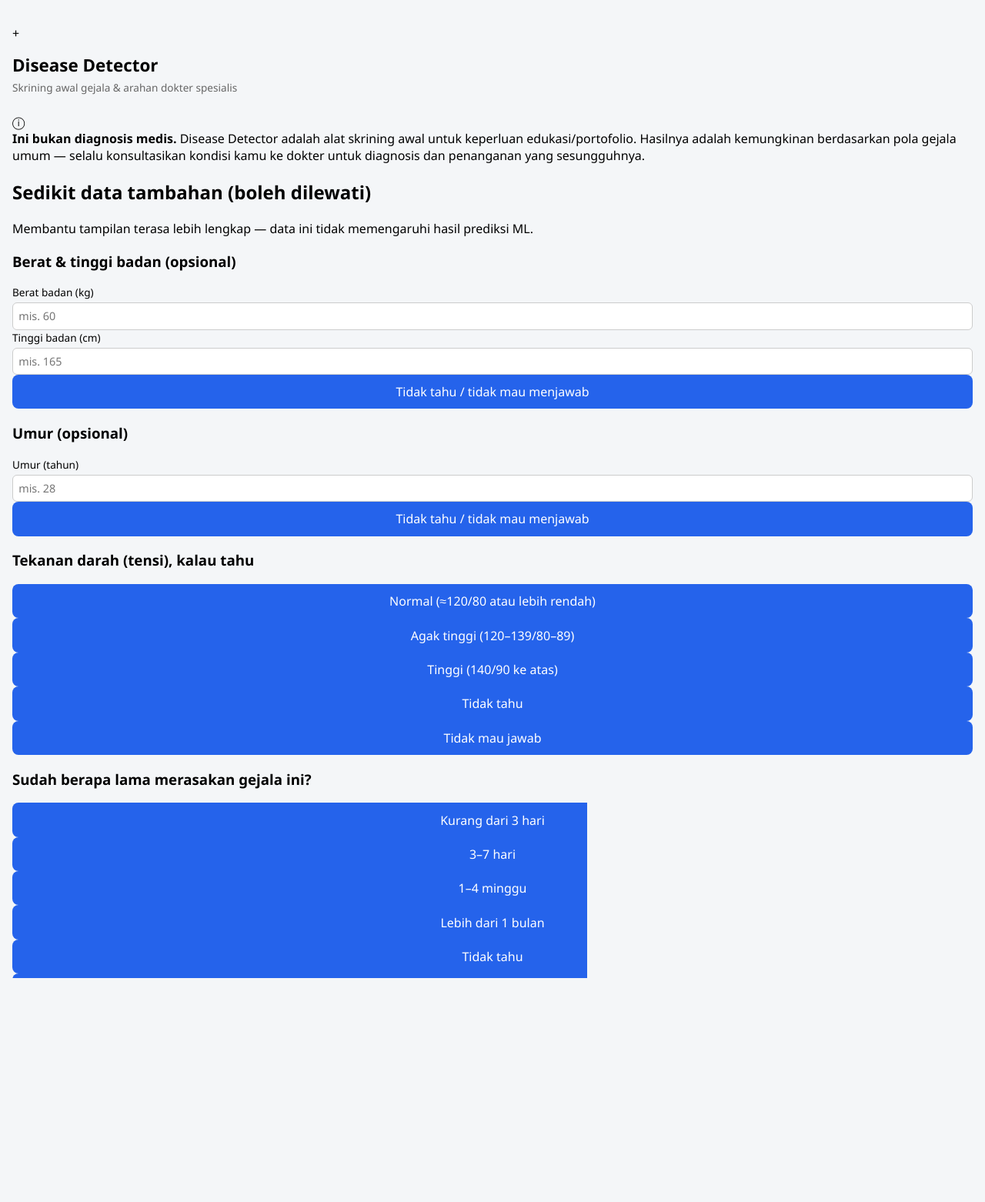
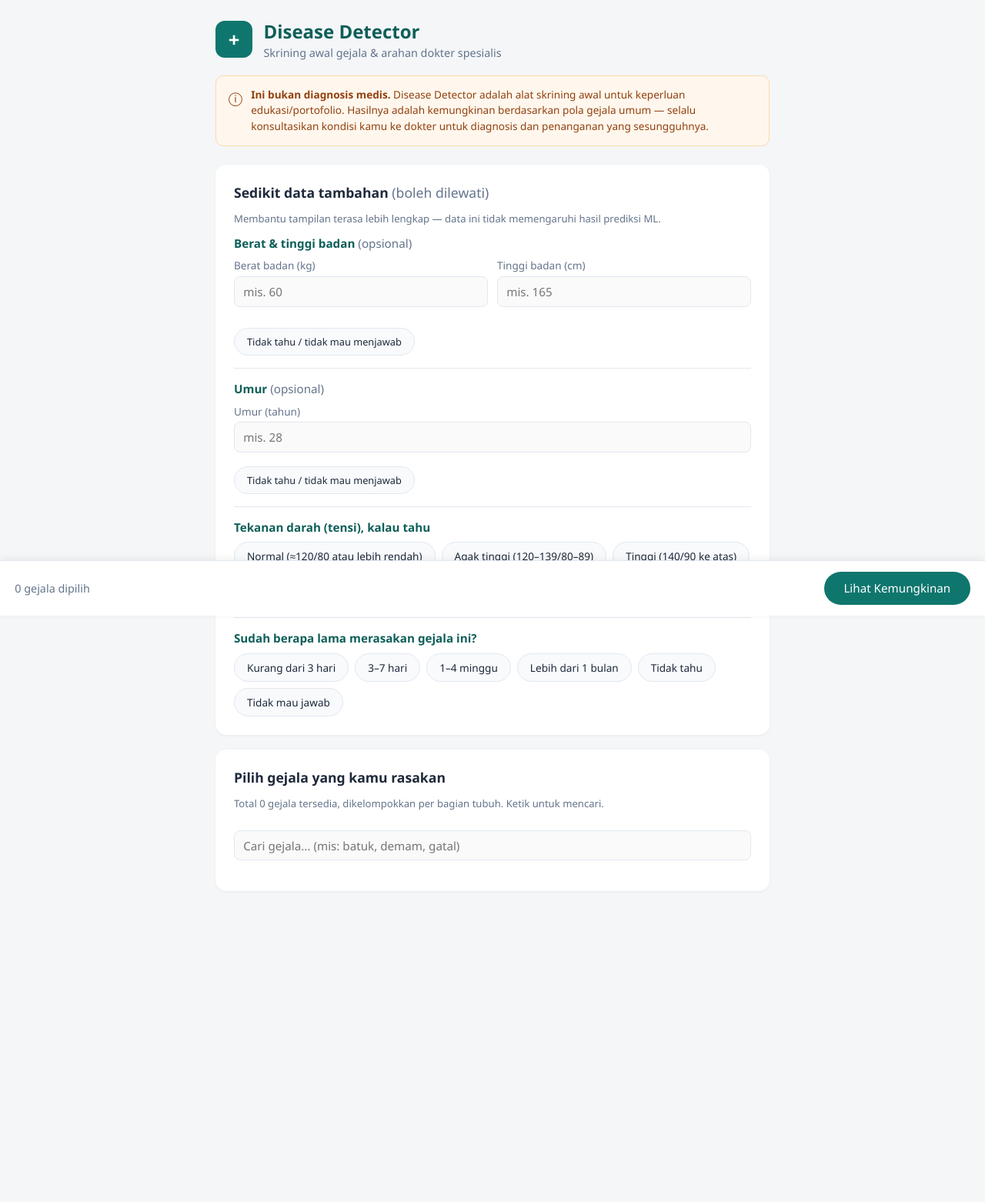
Before and after one commit to jasonalexander-png/Disease-Detector, a Flask app: page / in a window 1280 px wide. Shown: the whole page at 77% size. After the commit the page ends 1118 px from the top, so only its background shows below. Run offline with Flask 3, Linux system fonts and the light colour scheme; parts of the project's set-up code (start-up, migrations or seed data) failed here and were passed over.

Commit message:
Update CSS

```diff
--- a/webapp/static/style.css
+++ b/webapp/static/style.css
@@ -1,91 +1,250 @@
+:root {
+  --teal: #0f766e;
+  --teal-dark: #0d5f58;
+  --teal-light: #ecfdf9;
+  --amber-bg: #fff7ed;
+  --amber-border: #fed7aa;
+  --amber-text: #92400e;
+  --border: #e2e8f0;
+  --text: #1e293b;
+  --muted: #64748b;
+  --bg: #f4f6f8;
+}
+
 * { box-sizing: border-box; font-family: 'Segoe UI', Arial, sans-serif; }
 
 body {
-    background: #f4f6f8;
+  background: var(--bg);
   margin: 0;
-    padding: 2rem 1rem;
+  padding: 1.5rem 1rem 6rem;
+  color: var(--text);
 }
 
-.container {
-    max-width: 700px;
+.page {
+  max-width: 720px;
   margin: 0 auto;
-    background: white;
-    padding: 2rem;
-    border-radius: 12px;
-    box-shadow: 0 2px 10px rgba(0,0,0,0.08);
 }
 
-h1 { font-size: 1.4rem; margin-bottom: 0.25rem; }
-.subtitle { color: #666; font-size: 0.85rem; margin-top: 0; margin-bottom: 1.5rem; }
-
-fieldset {
-    border: 1px solid #ddd;
-    border-radius: 8px;
-    margin-bottom: 1.5rem;
-    padding: 1rem;
+/* ---------- Header ---------- */
+.app-header {
+  display: flex;
+  align-items: center;
+  gap: 0.9rem;
+  margin-bottom: 1.2rem;
 }
 
-legend { font-weight: 600; padding: 0 0.5rem; }
-.note { font-weight: 400; color: #888; font-size: 0.75rem; }
+.app-icon {
+  width: 48px;
+  height: 48px;
+  flex-shrink: 0;
+  background: var(--teal);
+  color: white;
+  border-radius: 12px;
+  display: flex;
+  align-items: center;
+  justify-content: center;
+  font-size: 1.6rem;
+  font-weight: 700;
+}
 
-.grid {
+.app-header h1 {
+  margin: 0;
+  font-size: 1.5rem;
+  color: var(--teal-dark);
+}
+
+.subtitle {
+  margin: 0.15rem 0 0;
+  color: var(--muted);
+  font-size: 0.9rem;
+}
+
+/* ---------- Disclaimer ---------- */
+.disclaimer {
+  display: flex;
+  gap: 0.7rem;
+  background: var(--amber-bg);
+  border: 1px solid var(--amber-border);
+  color: var(--amber-text);
+  border-radius: 10px;
+  padding: 0.9rem 1rem;
+  font-size: 0.85rem;
+  line-height: 1.5;
+  margin-bottom: 1.5rem;
+}
+
+.disclaimer-icon { font-size: 1.1rem; flex-shrink: 0; }
+
+/* ---------- Cards ---------- */
+.card {
+  background: white;
+  border-radius: 14px;
+  padding: 1.5rem;
+  margin-bottom: 1.2rem;
+  box-shadow: 0 1px 3px rgba(0,0,0,0.06);
+}
+
+.card h2 {
+  font-size: 1.1rem;
+  margin: 0 0 0.3rem;
+}
+
+.muted { color: var(--muted); font-weight: 400; }
+.small { font-size: 0.82rem; }
+
+.field-group {
+  border-top: 1px solid var(--border);
+  padding-top: 1rem;
+  margin-top: 1rem;
+}
+.field-group:first-of-type { border-top: none; margin-top: 0.8rem; padding-top: 0; }
+
+.field-group h3 {
+  font-size: 0.95rem;
+  margin: 0 0 0.6rem;
+  color: var(--teal-dark);
+}
+
+.grid-2 {
   display: grid;
   grid-template-columns: 1fr 1fr;
   gap: 0.75rem;
+  margin-bottom: 0.6rem;
 }
 
 label {
   display: flex;
   flex-direction: column;
   font-size: 0.85rem;
-    gap: 0.25rem;
+  gap: 0.3rem;
+  color: var(--muted);
+  margin-bottom: 0.6rem;
 }
 
 input[type="number"], input[type="text"] {
-    padding: 0.45rem;
-    border: 1px solid #ccc;
-    border-radius: 6px;
-    font-size: 0.9rem;
+  padding: 0.55rem 0.7rem;
+  border: 1px solid var(--border);
+  border-radius: 8px;
+  font-size: 0.95rem;
+  color: var(--text);
+  background: #fafafa;
+}
+input[type="number"]:disabled { opacity: 0.5; }
+
+#search-symptom { width: 100%; margin: 0.8rem 0 1rem; }
+
+/* ---------- Pills ---------- */
+.pill-group {
+  display: flex;
+  flex-wrap: wrap;
+  gap: 0.5rem;
 }
 
-#search-symptom { width: 100%; margin-bottom: 0.5rem; }
+.pill {
+  border: 1px solid var(--border);
+  background: #f8fafc;
+  color: var(--text);
+  border-radius: 999px;
+  padding: 0.5rem 1rem;
+  font-size: 0.85rem;
+  cursor: pointer;
+  transition: all 0.15s ease;
+}
+
+.pill:hover { background: var(--teal-light); border-color: var(--teal); }
+
+.pill.active {
+  background: var(--teal);
+  border-color: var(--teal);
+  color: white;
+}
+
+.pill-toggle {
+  margin-top: 0.5rem;
+  font-size: 0.8rem;
+}
+.pill-toggle.active {
+  background: #64748b;
+  border-color: #64748b;
+  color: white;
+}
+
+/* ---------- Symptom groups ---------- */
+.symptom-category {
+  border: 1px solid var(--border);
+  border-radius: 10px;
+  margin-bottom: 0.6rem;
+  overflow: hidden;
+}
+
+.symptom-category summary {
+  padding: 0.75rem 1rem;
+  cursor: pointer;
+  font-weight: 600;
+  font-size: 0.92rem;
+  color: var(--teal-dark);
+  background: var(--teal-light);
+  list-style: none;
+  display: flex;
+  justify-content: space-between;
+}
+.symptom-category summary::-webkit-details-marker { display: none; }
+.symptom-category summary .count { font-weight: 400; color: var(--muted); }
 
 .symptom-list {
-    max-height: 260px;
-    overflow-y: auto;
+  padding: 0.8rem 1rem;
   display: flex;
   flex-direction: column;
-    gap: 0.35rem;
-    border-top: 1px solid #eee;
-    padding-top: 0.75rem;
+  gap: 0.5rem;
 }
 
 .symptom-item {
   display: flex;
   align-items: center;
-    gap: 0.5rem;
+  gap: 0.6rem;
   font-size: 0.9rem;
+  flex-direction: row;
+  color: var(--text);
 }
 
-button {
-    background: #2563eb;
+.symptom-item.filtered-out { display: none !important; }
+.symptom-category.filtered-out { display: none !important; }
+
+/* ---------- Result ---------- */
+.result {
+  background: white;
+  border-radius: 14px;
+  padding: 1.5rem;
+  margin-top: 1rem;
+  box-shadow: 0 1px 3px rgba(0,0,0,0.06);
+}
+.hidden { display: none; }
+.error { color: #dc2626; }
+
+/* ---------- Sticky bottom bar ---------- */
+.sticky-bar {
+  position: fixed;
+  bottom: 0;
+  left: 0;
+  right: 0;
+  background: white;
+  border-top: 1px solid var(--border);
+  padding: 0.9rem 1.2rem;
+  display: flex;
+  align-items: center;
+  justify-content: space-between;
+  box-shadow: 0 -2px 10px rgba(0,0,0,0.06);
+}
+
+#selected-count { color: var(--muted); font-size: 0.9rem; }
+
+#submit-btn {
+  background: var(--teal);
   color: white;
   border: none;
-    padding: 0.7rem 1.5rem;
-    border-radius: 8px;
+  padding: 0.7rem 1.6rem;
+  border-radius: 999px;
+  font-size: 0.95rem;
   cursor: pointer;
-    font-size: 1rem;
-    width: 100%;
 }
-
-button:hover { background: #1d4ed8; }
-
-.result {
-    margin-top: 2rem;
-    padding: 1.5rem;
-    background: #f0f9ff;
-    border-radius: 8px;
-}
-
-.hidden { display: none; }
-.error { color: #dc2626; }
+#submit-btn:hover { background: var(--teal-dark); }
```
Lines whose indentation alone changed are shown as unchanged.
